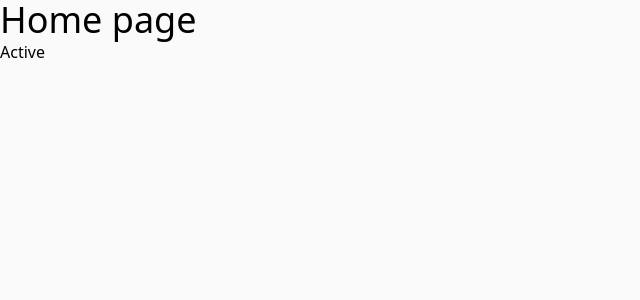
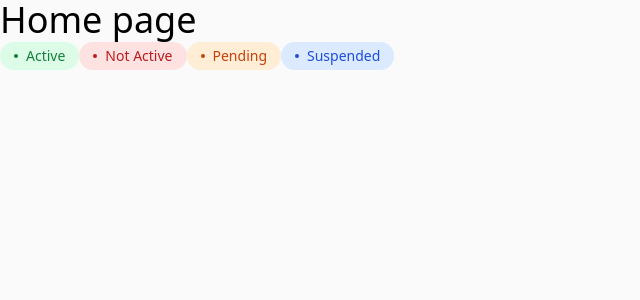
Before and after one commit to Dekizber/nextJScoursePrjct, a Next.js app: page / in a window 1280 px wide. Shown: the top 300 px of the page, without its empty margins (0-640 px from the left). Built offline with nearby package versions, Linux system fonts and the light colour scheme.

Commit message:
add conditional styling

```diff
--- a/app/components/status-label.tsx
+++ b/app/components/status-label.tsx
@@ -1,9 +1,29 @@
 import React from 'react';
+
+export enum Status {
+  Active = 'active',
+  NotActive = 'notActive',
+  Pending = 'pending',
+  Suspended = 'suspended',
+}
 
 export interface StatusLabelProps {
   children: React.ReactNode;
+  status: Status;
 }
 
-export default function StatusLabel({ children }: StatusLabelProps) {
-  return <span className="">{children}</span>;
+export default function StatusLabel({ children, status }: StatusLabelProps) {
+  return (
+    <span
+      className={`inline-flex items-center py-1 px-3.5 rounded-3xl text-sm font-medium ${
+        (status === Status.Active && 'text-green-700 bg-green-100') ||
+        (status === Status.NotActive && 'text-red-700 bg-red-100') ||
+        (status === Status.Pending && 'text-orange-700 bg-orange-100') ||
+        (status === Status.Suspended && 'text-blue-700 bg-blue-100')
+      }`}
+    >
+      <div className="w-1 h-1 mr-2 rounded-full bg-current" />
+      {children}
+    </span>
+  );
 }
--- a/app/layout.tsx
+++ b/app/layout.tsx
@@ -1,6 +1,5 @@
 import React from 'react';
 import './globals.css';
-import StatusLabel from './components/status-label';
 
 export default function RootLayout({
   children,
@@ -10,7 +9,6 @@
   return (
     <html lang="en">
       <body>{children}</body>
-      <StatusLabel>Active</StatusLabel>
     </html>
   );
 }
--- a/app/page.tsx
+++ b/app/page.tsx
@@ -1,7 +1,13 @@
+import StatusLabel, { Status } from './components/status-label';
+
 export default function Home() {
   return (
     <main>
       <h1 className="text-4xl">Home page</h1>
+      <StatusLabel status={Status.Active}>Active</StatusLabel>
+      <StatusLabel status={Status.NotActive}>Not Active</StatusLabel>
+      <StatusLabel status={Status.Pending}>Pending</StatusLabel>
+      <StatusLabel status={Status.Suspended}>Suspended</StatusLabel>
     </main>
   );
 }
```
